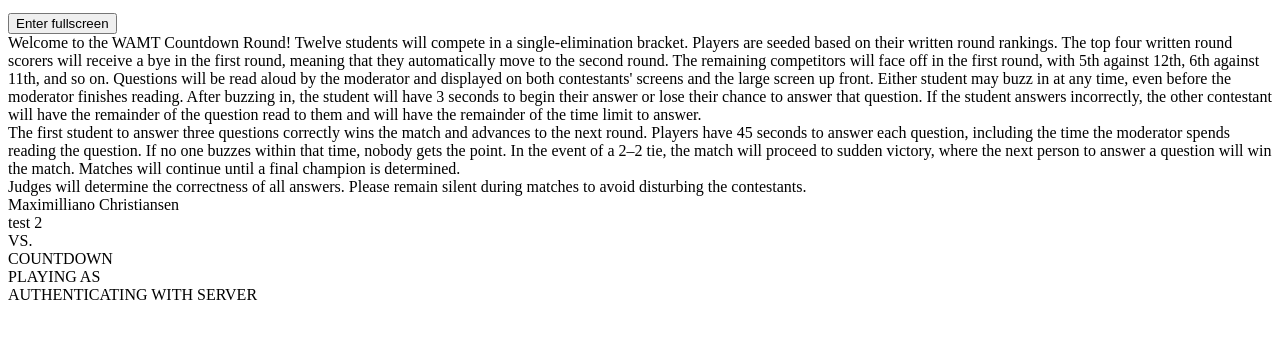
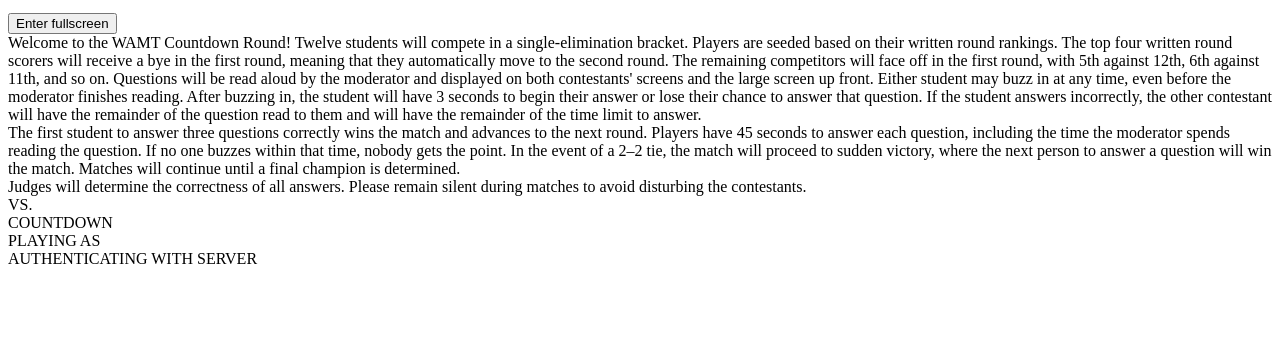
Before and after one commit to wamomath/countdown, a website with bundled scripts: page src/play.html in a window 1280 px wide. Shown: the part 101-440 px from the top of the page. Built offline with nearby package versions, Linux system fonts and the light colour scheme.

Commit message:
small unnecessary text removal

```diff
--- a/src/play.html
+++ b/src/play.html
@@ -30,8 +30,8 @@
             <div id="questions_inner" class="p"></div>
         </div>
         <div id="vsbar">
-            <div id="leftvsbar">Maximilliano Christiansen</div>
-            <div id="rightvsbar">test 2</div>
+            <div id="leftvsbar"></div>
+            <div id="rightvsbar"></div>
             <div id="middlevsbar">VS.</div>
         </div>
     </main>
```
